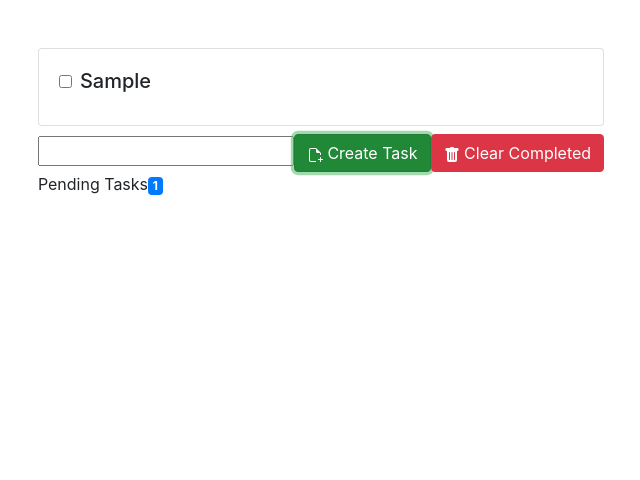
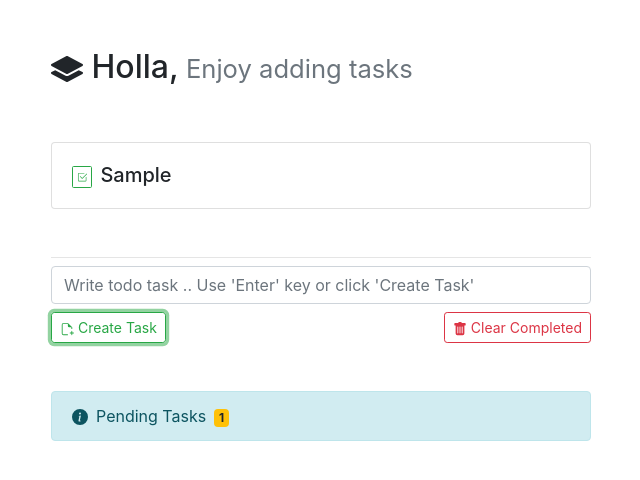
Before and after one commit to ehamamrah/todolist-react, a React (Create React App) app: page / in a window 1280 px wide. Both pictures are taken after typing "Sample" into the empty fields and a click on the button "Create Task". Shown: the top 480 px of the page, without its empty margins (319-959 px from the left). Built offline with nearby package versions, Linux system fonts and the light colour scheme.

Commit message:
Finished, Pending Fonts

```diff
--- a/public/index.html
+++ b/public/index.html
@@ -24,7 +24,7 @@
       work correctly both with client-side routing and a non-root public URL.
       Learn how to configure a non-root public URL by running `npm run build`.
     -->
-    <title>React App</title>
+    <title>{ TodoList } - Practicing React</title>
   </head>
   <body>
     <noscript>You need to enable JavaScript to run this app.</noscript>
--- a/src/App.js
+++ b/src/App.js
@@ -1,7 +1,10 @@
 import React, { useState, useRef, useEffect } from 'react';
 import TodoList from './tasks/ToDoList';
 import uuidv4 from 'uuid/v4';
-import { BsFillTrashFill, BsFileEarmarkPlus } from 'react-icons/bs';
+import {
+  BsFillTrashFill, BsFileEarmarkPlus,
+  BsFillInfoCircleFill, BsLayersFill
+} from 'react-icons/bs';
 
 const LOCAL_STORAGE_KEY = 'tasks';
 
@@ -47,18 +50,40 @@ function App() {
     <>
       <div className='container' >
         <div className='row'>
-          <div className='mx-auto pt-5'>
+          <div className='col-md-6 offset-md-3 pt-5'>
+            <h2>
+              <BsLayersFill /> Holla,
+              <small className="text-muted"> Enjoy adding tasks</small>
+            </h2>
+          </div>
+        </div>
+        <div className='row'>
+          <div className='col-md-6 offset-md-3 pt-5'>
             <TodoList todos={todos} toggleTask={toggleTask} />
-            <input type="text" ref={taskNameRef} />
-            <button className="btn btn-success" onClick={handleAddTask}>
-              <BsFileEarmarkPlus /> Create Task
-            </button>
-            <button className="btn btn-danger" onClick={handleClearCompleted}>
-              <BsFillTrashFill /> Clear Completed
-            </button>
-            <div>
-              Pending Tasks
-              <span className="badge badge-primary">
+            <div className='mt-5'>
+              <hr className="mb-2"/>
+            </div>
+            <div className="input-group mb-2">
+              <input type="text" ref={taskNameRef} onKeyPress={handleAddTask} placeholder="Write todo task .. Use 'Enter' key or click 'Create Task'" className="form-control" aria-describedby="inputGroup-sizing-default" />
+            </div>
+            <div className='float-left'>
+              <button className="btn btn-outline-success btn-sm" onClick={handleAddTask}>
+                <BsFileEarmarkPlus /> Create Task
+              </button>
+            </div>
+            <div className='float-right'>
+              <button className="btn btn-outline-danger btn-sm" onClick={handleClearCompleted}>
+                <BsFillTrashFill /> Clear Completed
+              </button>
+            </div>
+          </div>
+        </div>
+        <div className='row'>
+          <div className='col-md-6 offset-md-3 pt-5'>
+            <div className="alert alert-info" role="alert">
+              <BsFillInfoCircleFill />
+              <span className='pl-2'>Pending Tasks</span>
+              <span className="badge badge-warning ml-2">
                 { todos.filter(task => !task.complete).length }
               </span>
             </div>
--- a/src/css/main.css
+++ b/src/css/main.css
@@ -1 +1,8 @@
 @import 'bootstrap/dist/css/bootstrap.min.css';
+
+.btn-xs {
+  padding: .12rem .25rem;
+  font-size: .650rem;
+  line-height: 1.5;
+  border-radius: .1rem;
+}
--- a/src/tasks/Task.js
+++ b/src/tasks/Task.js
@@ -1,4 +1,5 @@
 import React from 'react';
+import { BsCheckBox } from 'react-icons/bs';
 
 export default function Task( { task, toggleTask } ) {
   function handleTaskClick(){
@@ -6,17 +7,22 @@ export default function Task( { task, toggleTask } ) {
   }
   function strikeCompleted(task){
     if (task.complete){
-      return <s>{task.name}</s>;
+      return <s className='text-muted pl-2'>{task.name}</s>;
     } else {
-      return task.name;
+      return <span className='pl-2'>{task.name}</span>;
     }
   }
   return (
     <div className="card mb-2">
       <div className="card-body">
-        <h5 className="card-title">
-          <span className="pr-2"><input type='checkbox' checked={task.complete} onChange={handleTaskClick}/></span>
-          {strikeCompleted(task)}
+        <h5 className="card-title mb-0">
+          <div className="btn-group-toggle" data-toggle="buttons">
+            <label className="btn btn-outline-success btn-xs">
+              <input type='checkbox' checked={task.complete} onChange={handleTaskClick} className='p-5'/>
+              <BsCheckBox/>
+            </label>
+            {strikeCompleted(task)}
+          </div>
         </h5>
       </div>
     </div>
```
